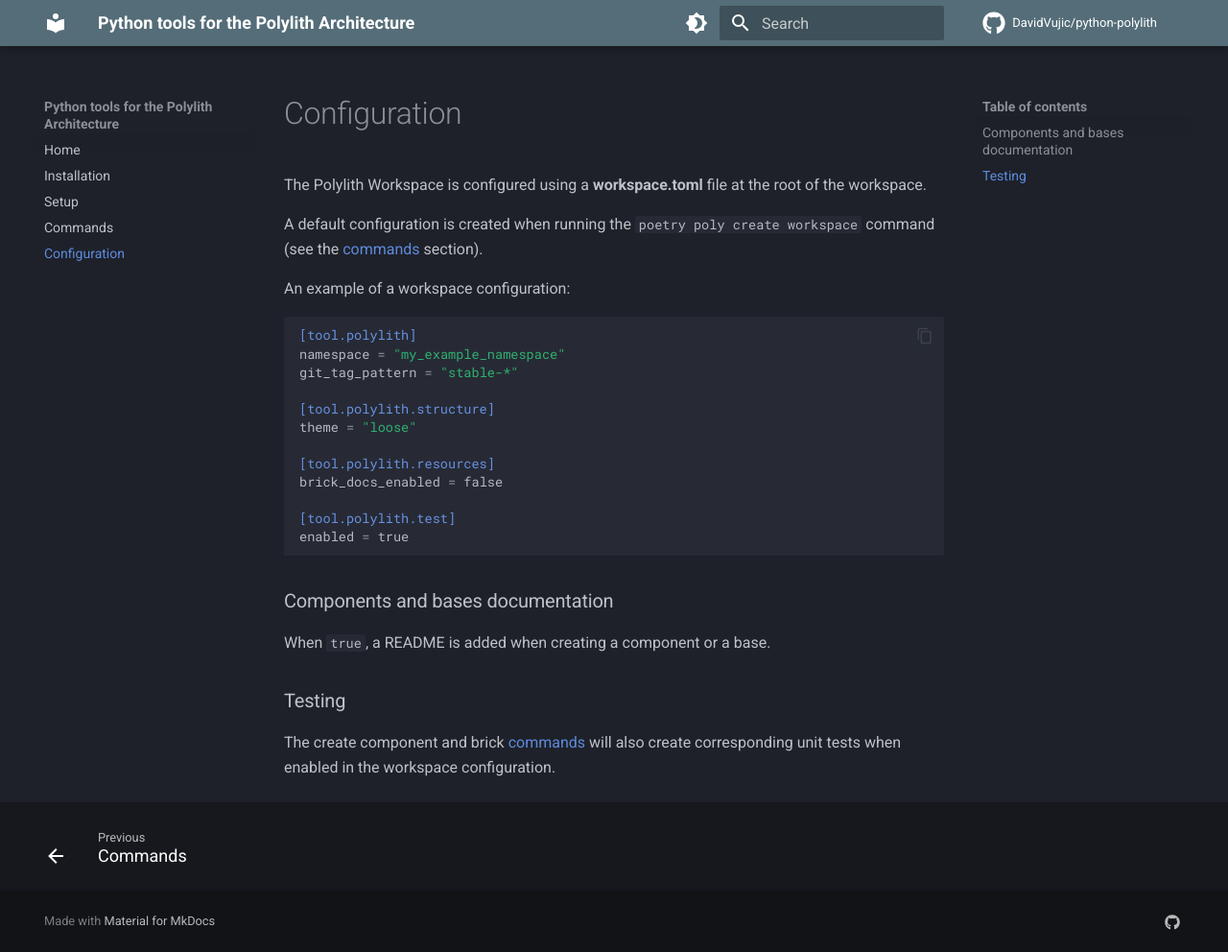
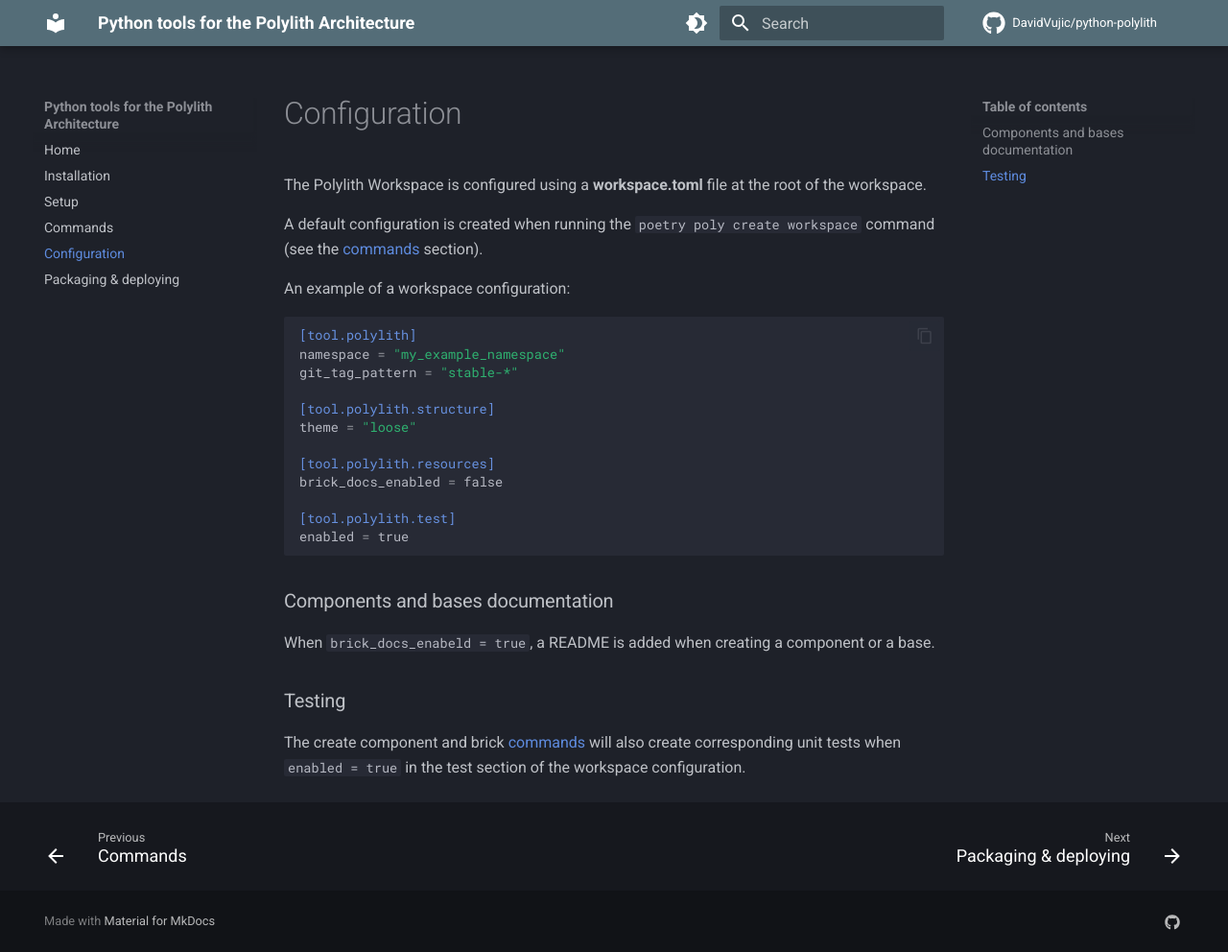
Before and after one commit to DavidVujic/python-polylith-docs, an MkDocs documentation site: the page built from docs/configuration.md, in a window 1280 px wide and 992 px high. Shown: the whole window at 96% size. Built offline with MkDocs 1.6.1 and Material for MkDocs 9.7.7, drawn with Linux system fonts in a browser that asks for light colours; comment, search, counter and statistics services are not loaded.

Commit message:
add packaging and deploying

```diff
--- a/docs/configuration.md
+++ b/docs/configuration.md
@@ -23,7 +23,7 @@
 
 
 ### Components and bases documentation
-When `true`, a README is added when creating a component or a base.
+When `brick_docs_enabeld = true`, a README is added when creating a component or a base.
 
 ### Testing
-The create component and brick [commands](commands.md) will also create corresponding unit tests when enabled in the workspace configuration.
+The create component and brick [commands](commands.md) will also create corresponding unit tests when `enabled = true` in the test section of the workspace configuration.
--- a/mkdocs.yml
+++ b/mkdocs.yml
@@ -9,6 +9,7 @@
     - Setup: setup.md
     - Commands: commands.md
     - Configuration: configuration.md
+    - "Packaging & deploying": deployment.md
 
 theme:
   features:
```
Also changed, not shown: docs/deployment.md (added, +61 -0 lines), docs/index.md (+1 -0 lines).
